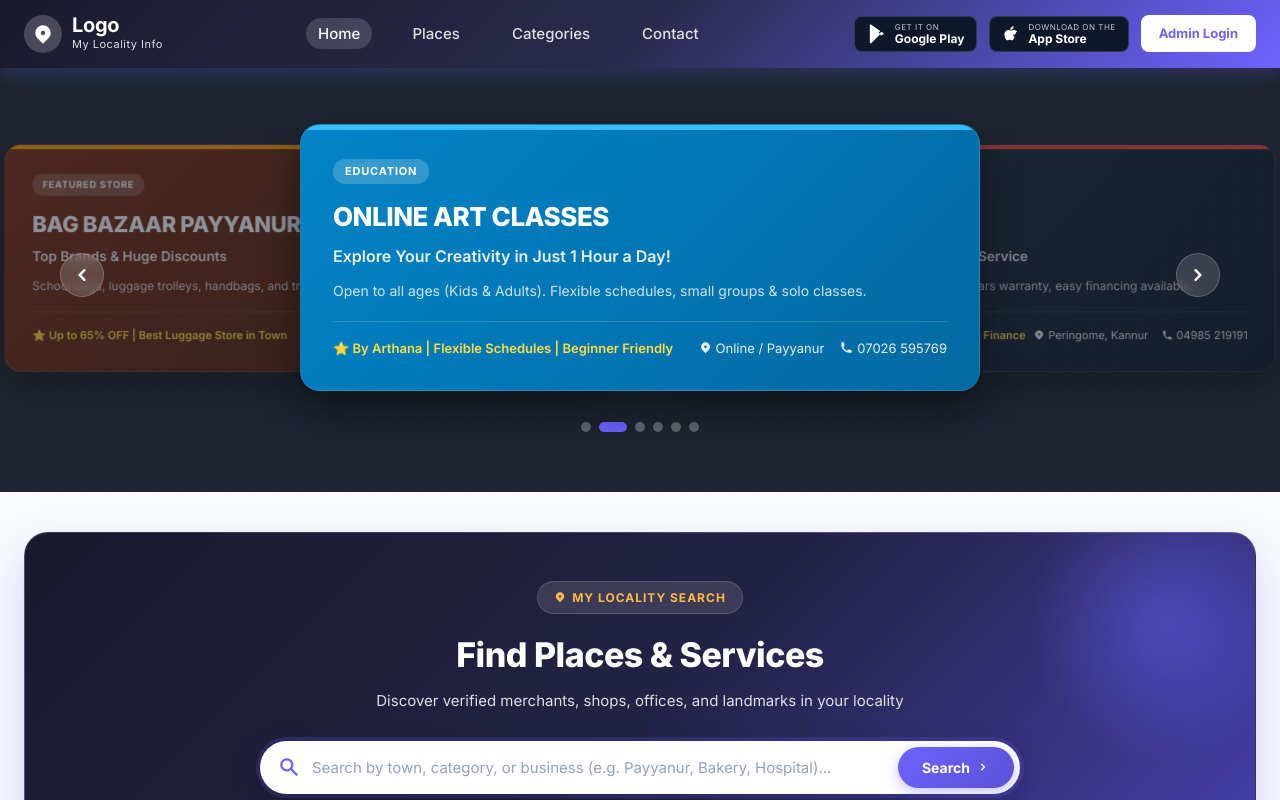
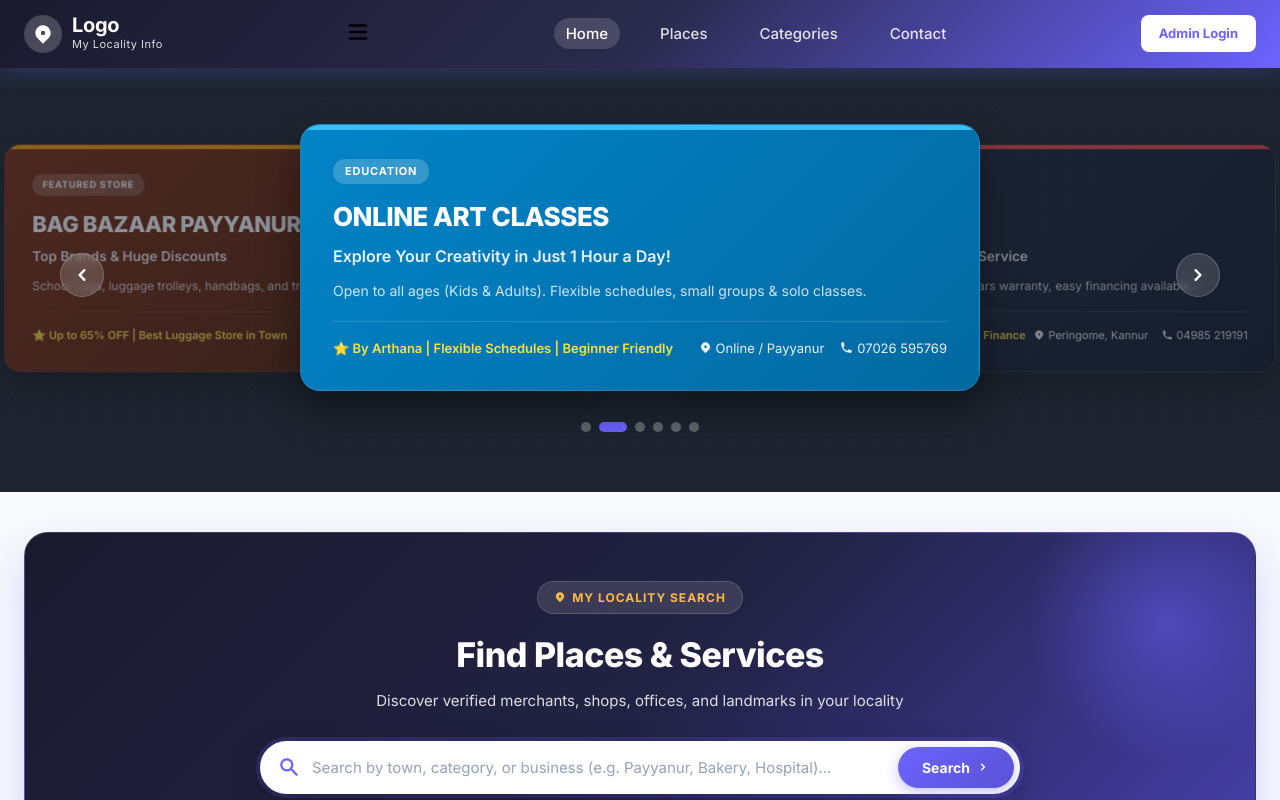
Before and after one commit to aurumfx-software/logo_frontend, a React (Vite) app: page / in a window 1280 px wide. Shown: the top 800 px of the page. Built offline with nearby package versions, Linux system fonts and the light colour scheme.

Commit message:
Remove Google Play and App Store badges from landing header

```diff
--- a/src/pages/LandingPage.jsx
+++ b/src/pages/LandingPage.jsx
@@ -10,6 +10,7 @@ import {
   HiMail,
   HiCheckCircle,
   HiX,
+  HiMenu,
   HiInformationCircle,
   HiStar,
   HiQrcode,
@@ -807,13 +808,15 @@ export default function LandingPage({ defaultTab = 'home' }) {
     scrollToSection('establishments-section');
   };
 
+  const [mobileNavOpen, setMobileNavOpen] = useState(false);
+
   return (
     <div className="landing-container">
       {/* 1. Header / Navbar */}
       <header className="landing-header">
         <div className="landing-header-inner">
           {/* Logo */}
-          <div className="landing-brand" onClick={() => { setActiveNavTab('home'); scrollToTop(); }}>
+          <div className="landing-brand" onClick={() => { setActiveNavTab('home'); setMobileNavOpen(false); scrollToTop(); }}>
             <div className="landing-brand-icon">
               <HiLocationMarker />
             </div>
@@ -823,11 +826,21 @@ export default function LandingPage({ defaultTab = 'home' }) {
             </div>
           </div>
 
+          {/* Mobile Hamburger Toggle */}
+          <button
+            className="landing-mobile-nav-toggle"
+            onClick={() => setMobileNavOpen(!mobileNavOpen)}
+            aria-label="Toggle Navigation"
+          >
+            {mobileNavOpen ? <HiX size={26} /> : <HiMenu size={26} />}
+          </button>
+
           {/* Navigation Links */}
-          <nav className="landing-nav">
+          <nav className={`landing-nav ${mobileNavOpen ? 'mobile-open' : ''}`}>
             <button
               onClick={() => {
                 setActiveNavTab('home');
+                setMobileNavOpen(false);
                 scrollToTop();
               }}
               className={`landing-nav-link ${activeNavTab === 'home' ? 'active' : ''}`}
@@ -837,6 +850,7 @@ export default function LandingPage({ defaultTab = 'home' }) {
             <button
               onClick={() => {
                 setActiveNavTab('places');
+                setMobileNavOpen(false);
                 scrollToSection('places-section');
               }}
               className={`landing-nav-link ${activeNavTab === 'places' ? 'active' : ''}`}
@@ -846,6 +860,7 @@ export default function LandingPage({ defaultTab = 'home' }) {
             <button
               onClick={() => {
                 setActiveNavTab('categories');
+                setMobileNavOpen(false);
                 scrollToSection('featured-categories-section');
               }}
               className={`landing-nav-link ${activeNavTab === 'categories' ? 'active' : ''}`}
@@ -855,6 +870,7 @@ export default function LandingPage({ defaultTab = 'home' }) {
             <button
               onClick={() => {
                 setActiveNavTab('contact');
+                setMobileNavOpen(false);
                 scrollToSection('contact-section');
               }}
               className={`landing-nav-link ${activeNavTab === 'contact' ? 'active' : ''}`}
@@ -863,43 +879,12 @@ export default function LandingPage({ defaultTab = 'home' }) {
             </button>
           </nav>
 
-          {/* Store Download Badges & Admin Access */}
-          <div className="landing-header-actions">
-            <a
-              href="https://play.google.com/store"
-              target="_blank"
-              rel="noreferrer"
-              className="landing-app-badge"
-              title="Get it on Google Play"
-            >
-              <svg viewBox="0 0 512 512" width="20" height="20" fill="currentColor">
-                <path d="M325.8 256L80.4 10.6c-4.8 4.7-7.8 11.2-7.8 18.5v453.8c0 7.3 3 13.8 7.8 18.5L325.8 256zM365.2 295.4l55.1-31.8c12.2-7.1 12.2-25.7 0-32.8l-55.1-31.8-49.3 49.3 49.3 49.3zM99.6 498.4l238.4-238.4-49.3-49.3L80.4 419.1c4.5 4.5 11 7.3 19.2 7.3zM99.6 13.6c-8.2 0-14.7 2.8-19.2 7.3l208.3 208.3 49.3-49.3L99.6 13.6z" />
-              </svg>
-              <div className="landing-app-badge-text">
-                <span className="small">GET IT ON</span>
-                <span className="bold">Google Play</span>
-              </div>
-            </a>
-
-            <a
-              href="https://apple.com/app-store"
-              target="_blank"
-              rel="noreferrer"
-              className="landing-app-badge"
-              title="Download on the App Store"
-            >
-              <svg viewBox="0 0 384 512" width="18" height="18" fill="currentColor">
-                <path d="M318.7 268.7c-.2-36.7 16.4-64.4 50-84.8-18.8-26.9-47.2-41.7-84.7-44.6-35.5-2.8-74.3 20.7-88.5 20.7-15 0-49.4-19.7-76.4-19.7C63.3 141.2 4 184.8 4 273.5q0 66.7 31.9 114.7c15.4 22.8 34.6 48.2 59 47.4 23.4-.9 32.5-15 60.7-15 28.1 0 36.3 15 60.7 14.1 25-.9 41.6-22.8 56.9-45.6 17.8-25.9 25.1-51.1 25.5-52.4-1.2-.4-49-18.8-50-68zM242 108.9c16.2-19.7 27.2-47.1 24.2-74.5-23.4 1-51.8 15.6-68.4 35.1-14.8 17.3-27.8 45.1-24.3 71.8 26.1 2 52.3-12.8 68.5-32.4z" />
-              </svg>
-              <div className="landing-app-badge-text">
-                <span className="small">Download on the</span>
-                <span className="bold">App Store</span>
-              </div>
-            </a>
-
+          {/* Admin Access Button */}
+          <div className={`landing-header-actions ${mobileNavOpen ? 'mobile-open' : ''}`}>
             <Link
               to={isAuthenticated ? '/dashboard' : '/login'}
               className="landing-admin-btn"
+              onClick={() => setMobileNavOpen(false)}
             >
               {isAuthenticated ? 'Admin Dashboard' : 'Admin Login'}
             </Link>
```
